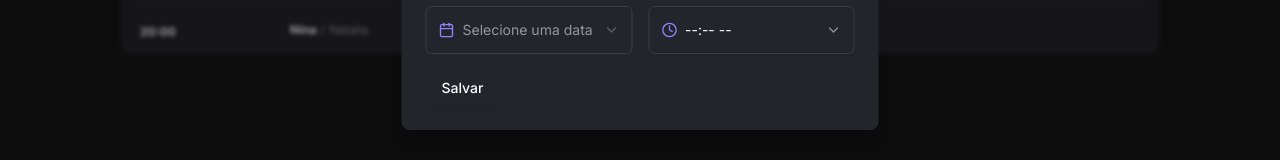
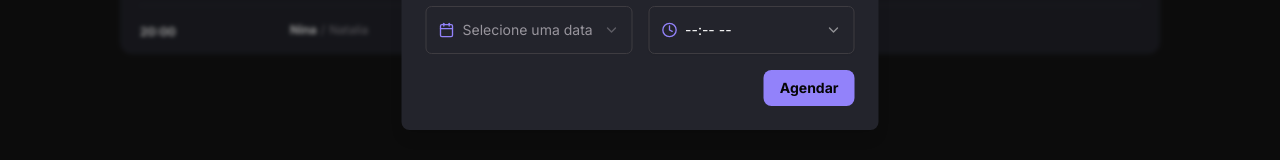
Before and after one commit to Kelwyn02/petshop, a Next.js app: page / in a window 1280 px wide. Both pictures are taken after a click on the button "Novo Agendamento". Shown: the part 563-723 px from the top of the page. Built offline with nearby package versions, Linux system fonts and the light colour scheme.

Commit message:
AppointmentForm submit button + defaultValues fix {time}

```diff
--- a/src/components/AppointmentForm/index.tsx
+++ b/src/components/AppointmentForm/index.tsx
@@ -10,7 +10,7 @@ import {
   DialogTitle,
   DialogTrigger,
 } from '../ui/dialog';
-import { useForm } from 'react-hook-form';
+import { FormProvider, useForm } from 'react-hook-form';
 import { zodResolver } from '@hookform/resolvers/zod';
 import {
   Form,
@@ -25,6 +25,7 @@ import {
   ChevronDown,
   Clock,
   Dog,
+  Loader2,
   Phone,
   User,
 } from 'lucide-react';
@@ -85,6 +86,7 @@ export function AppointmentForm() {
       phone: '',
       description: '',
       scheduleAt: undefined,
+      time: '',
     },
   });
 
@@ -303,7 +305,18 @@ export function AppointmentForm() {
               />
             </div>
 
-            <Button type="submit">Salvar</Button>
+            <div className="flex justify-end">
+              <Button
+                type="submit"
+                variant="brand"
+                disabled={form.formState.isSubmitting}
+              >
+                {form.formState.isSubmitting && (
+                  <Loader2 className="h-4 w-4 animate-spin" />
+                )}
+                Agendar
+              </Button>
+            </div>
           </form>
         </Form>
       </DialogContent>
```
